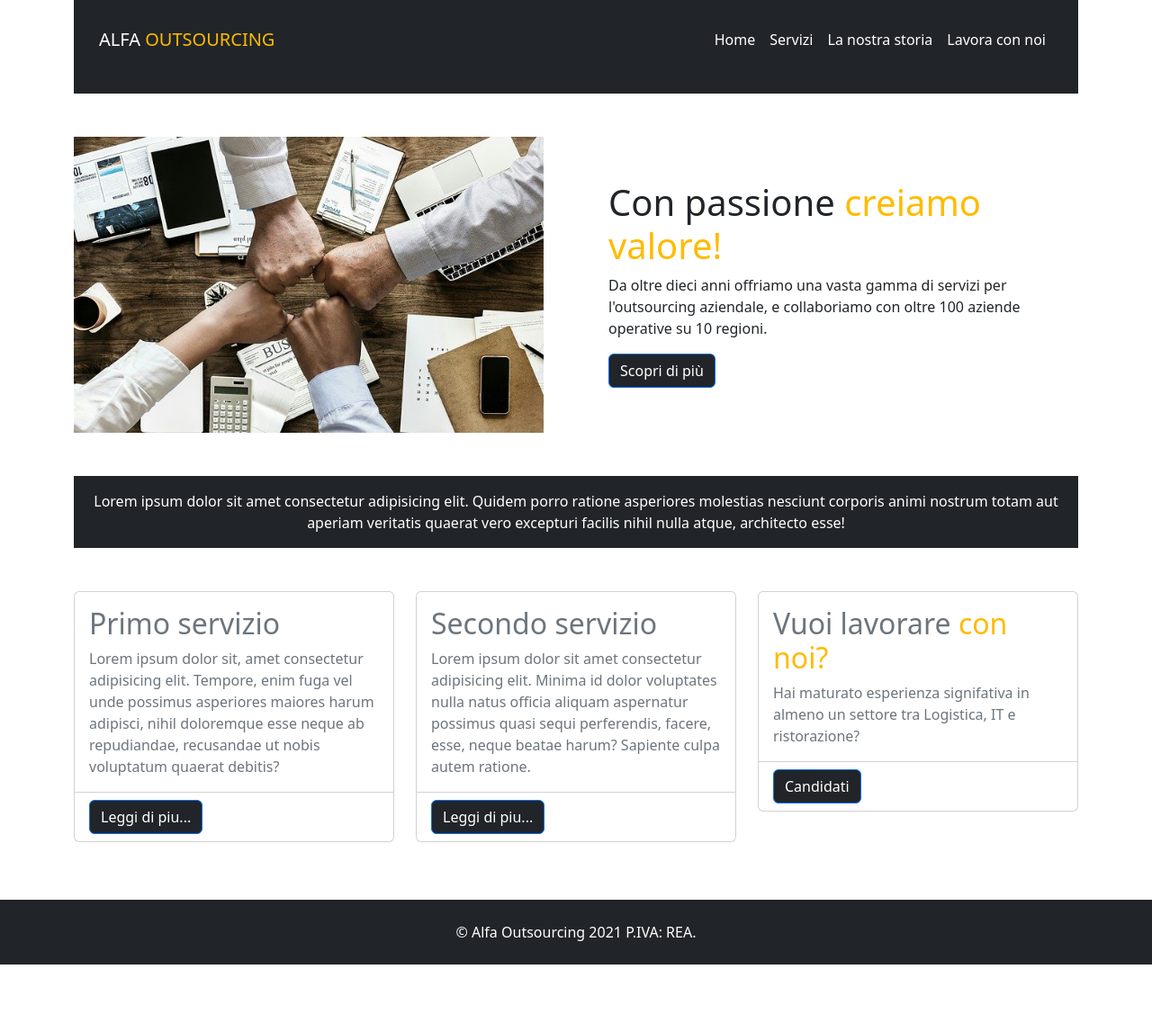
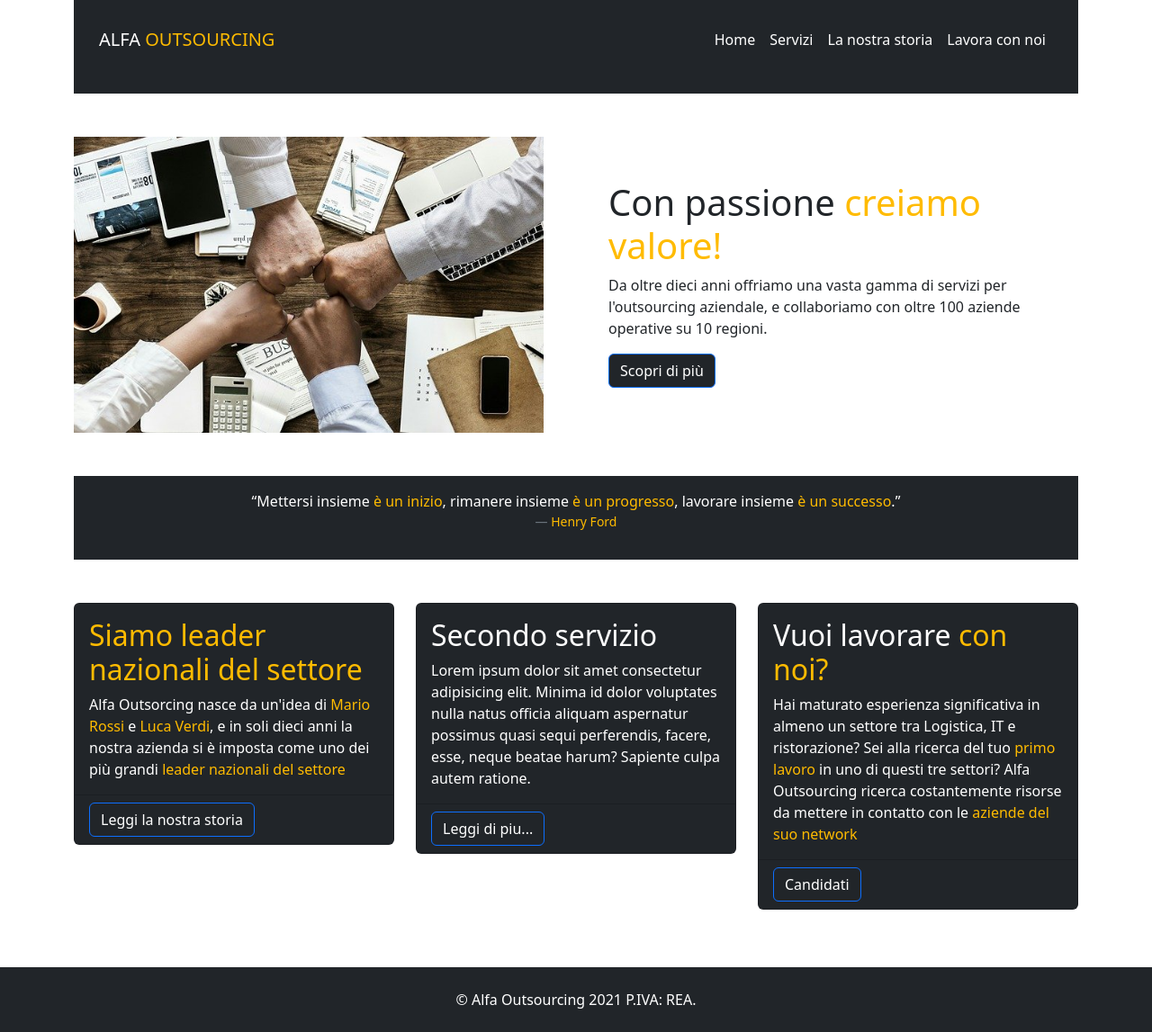
Before and after one commit to GabrieleStentella96/Esercizio-Week6-lez-2---Bootstrap, a plain HTML site: page index.html in a window 1280 px wide. Shown: the whole page at 90% size. Before the commit the page ends 1072 px from the top, so only its background shows below. Drawn offline with nearby package versions, Linux system fonts and the light colour scheme.

Commit message:
commit tre

```diff
--- a/index.html
+++ b/index.html
@@ -13,8 +13,8 @@
 
       <header>
         <div class="container">
-            <nav class="navbar navbar-expand-lg navbar-light bg-dark sticky-top">
-                <div class="container-fluid mb-3">
+            <nav class="navbar navbar-expand-lg navbar-light bg-dark">
+                <div class="container-fluid mb-3 sticky-top">
                 <a class="navbar-brand text-white p-3 text-uppercase" href="#">Alfa <span>Outsourcing</span></a>
                 <button class="navbar-toggler" type="button" data-toggle="collapse" data-target="#navbarSupportedContent" aria-controls="navbarSupportedContent" aria-expanded="false" aria-label="Toggle navigation">
                   <span class="navbar-toggler-icon"></span>
@@ -56,28 +56,30 @@
             </div>
         </div>
 
-        <div class="container mt-5 ">
-            <div class="p-3 mb-2 bg-dark text-white text-center">
-                Lorem ipsum dolor sit amet consectetur adipisicing elit. Quidem porro ratione asperiores molestias nesciunt corporis animi nostrum totam aut aperiam veritatis quaerat vero excepturi facilis nihil nulla atque, architecto esse!
+        <div class="container mt-5">
+            <div class="p-3 mb-2 bg-success text-white text-center bg-dark">
+                <p>“Mettersi insieme <span>è un inizio</span>, rimanere insieme <span>è un progresso</span>, lavorare insieme <span> è un successo</span>.”</p>
+                <footer class="blockquote-footer"><span>Henry Ford</span></footer>
             </div>
         </div>
+
 
         <div class="container mt-5">
             <div class="row row-cols-1 row-cols-md-3">
                 <div class="col">
-                    <div class="card border-muted mb-3">
-                        <div class="card-body text-muted">
-                        <h2 class="card-title">Primo servizio</h2>
-                        <p class="card-text">Lorem ipsum dolor sit, amet consectetur adipisicing elit. Tempore, enim fuga vel unde possimus asperiores maiores harum adipisci, nihil doloremque esse neque ab repudiandae, recusandae ut nobis voluptatum quaerat debitis?</p>
+                    <div class="card border-muted bg-dark mb-3">
+                        <div class="card-body text-white">
+                        <h2 class="card-title"><span>Siamo leader nazionali del settore</span> </h2>
+                        <p class="card-text">Alfa Outsorcing nasce da un'idea di <span>Mario Rossi</span> e <span>Luca Verdi</span>, e in soli dieci anni la nostra azienda si è imposta come uno dei più grandi <span>leader nazionali del settore</span></p>
                         </div>
                         <div class="card-footer bg-transparent border-muted">
-                            <button type="button" class="btn btn-primary bg-dark ">Leggi di piu...</button>
+                            <button type="button" class="btn btn-primary bg-dark ">Leggi la nostra storia</button>
                         </div>
                     </div>
                 </div>
                 <div class="col">
-                    <div class="card border-muted mb-3">
-                        <div class="card-body text-muted">
+                    <div class="card border-muted bg-dark mb-3">
+                        <div class="card-body text-white">
                         <h2 class="card-title">Secondo servizio</h2>
                         <p class="card-text">Lorem ipsum dolor sit amet consectetur adipisicing elit. Minima id dolor voluptates nulla natus officia aliquam aspernatur possimus quasi sequi perferendis, facere, esse, neque beatae harum? Sapiente culpa autem ratione.</p>
                         </div>
@@ -87,15 +89,16 @@
                     </div>
                 </div>
                 <div class="col">
-                    <div class="card border-muted mb-3">
-                        <div class="card-body text-muted">
+                    <div class="card border-muted bg-dark mb-3">
+                        <div class="card-body text-white">
                         <h2 class="card-title">Vuoi lavorare <span>con noi?</span></h2>
-                        <p class="card-text">Hai maturato esperienza signifativa in almeno un settore tra Logistica, IT e ristorazione? </p>
+                        <p class="card-text">Hai maturato esperienza significativa in almeno un settore tra Logistica, IT e ristorazione? Sei alla ricerca del tuo <span>primo lavoro</span> in uno di questi tre settori? Alfa Outsourcing ricerca costantemente risorse da mettere in contatto con le <span>aziende del suo network</span></p>
                         </div>
                         <div class="card-footer bg-transparent border-muted">
                             <button type="button" class="btn btn-primary bg-dark">Candidati</button>
                         </div>
                     </div>
+
                 </div>
             </div>
         </div>
```
